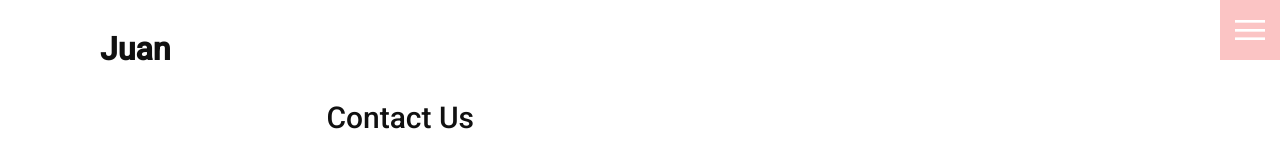
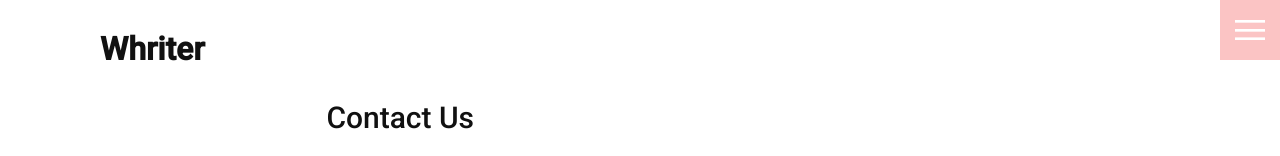
Before and after one commit to JuanMore/Writers-For-Hire, a plain HTML site: page contact.html in a window 1280 px wide. Shown: the top 156 px of the page. Drawn offline with Linux system fonts and the light colour scheme.

Commit message:
Update contact.html

```diff
--- a/contact.html
+++ b/contact.html
@@ -8,7 +8,7 @@
 </head>
 <body>
     <header>
-        <div class="logo">Juan</div>
+        <div class="logo">Whriter</div>
         <div class="toggle"></div>
         <div class="navigation">
             <ul>
```
